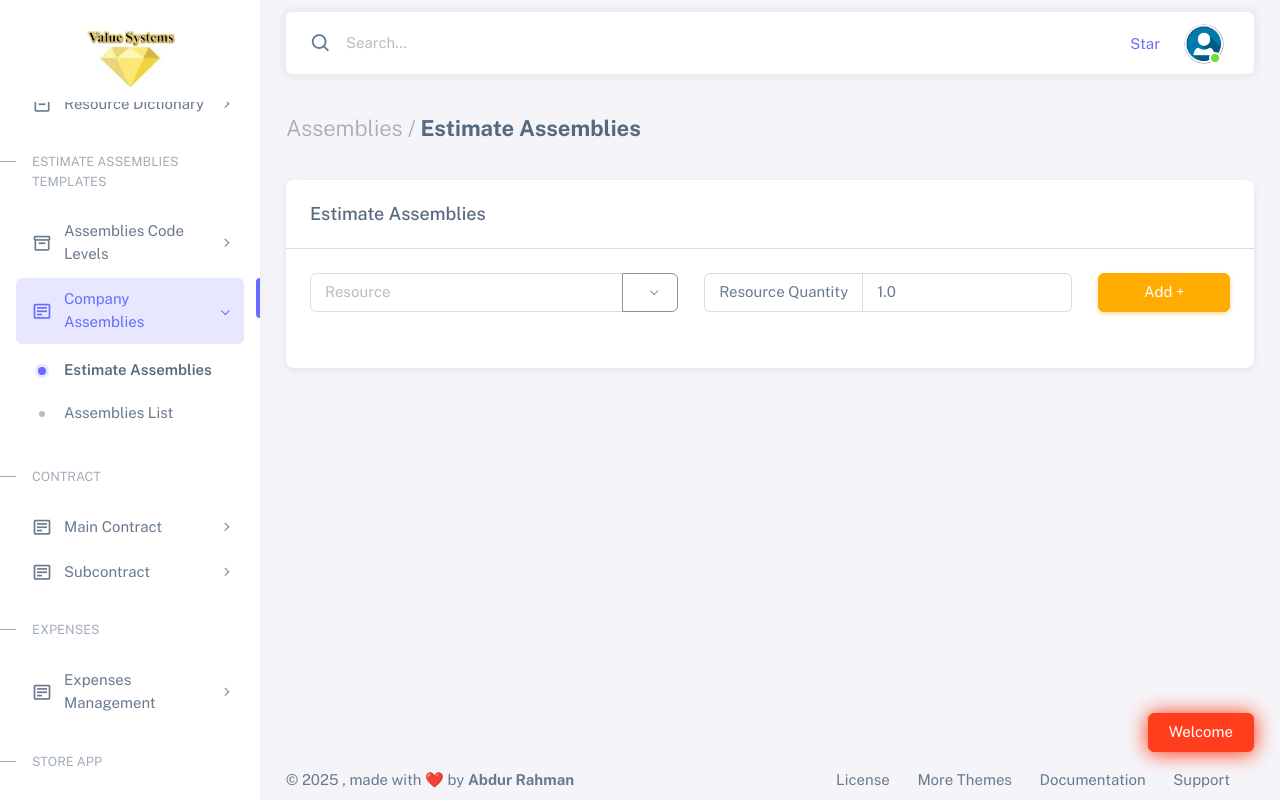
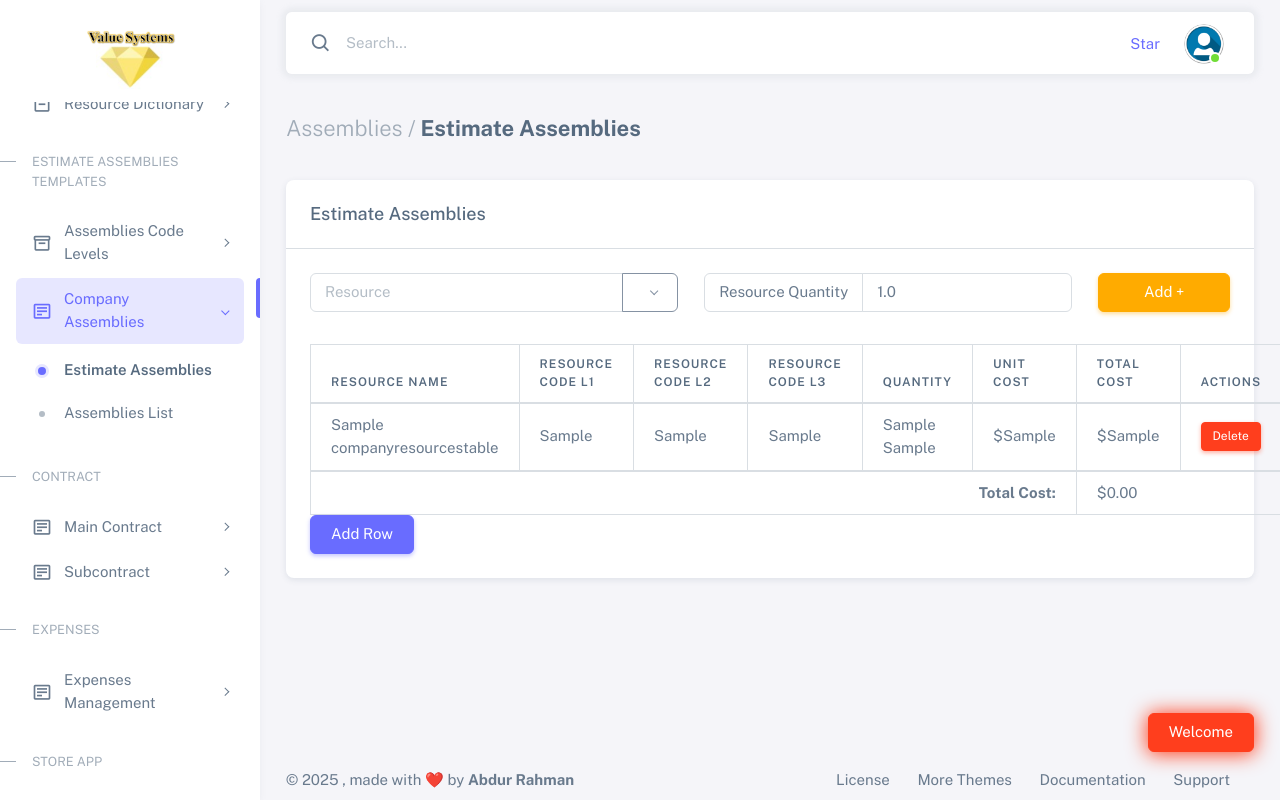
Before and after one commit to BrainSkyBD/Value_System_Project, a Django app: page /edit_assembly/1/ in a window 1280 px wide. Run offline with Django 5.2, Linux system fonts and the light colour scheme; a user stored in the database is signed in; tables that the repository leaves empty hold one stand-in row (values such as "Sample post"); some libraries are stand-ins or nearby versions.

Commit message:
add edit in html

```diff
--- a/assembliesApp/urls.py
+++ b/assembliesApp/urls.py
@@ -8,6 +8,8 @@ urlpatterns = [
     path('assemblies_list', views.assemblies_list, name="assemblies_list"),
     path('edit_assembly/<int:pk>/', views.edit_assembly, name="edit_assembly"),
     path('assemblies_Delete/<int:pk>/', views.assemblies_Delete, name="assemblies_Delete"),
+
+    path('delete-resource/', views.delete_resource, name='delete_resource'),
 
     path('Assemblies_Code_L1_module/', views.Assemblies_Code_L1_module, name="Assemblies_Code_L1_module"),
     path('Assemblies_Code_L2_module/', views.Assemblies_Code_L2_module, name="Assemblies_Code_L2_module"),
--- a/assembliesApp/views.py
+++ b/assembliesApp/views.py
@@ -141,6 +141,7 @@ def edit_assembly(request, pk):
         get_assembly_record = Estimation_Assemblies_Table.objects.filter(id=pk).last()
         filter_Estimation_Assemblies_Resource_Details = Estimation_Assemblies_Resource_Details_Table.objects.filter(Estimation_Assemblies=get_assembly_record)
 
+
         # Filter resources and assemblies related to the company
         filter_resources_query = CompanyResourcesTable.objects.filter(Company_Details=company_details_record).select_related('Resource_Code_L3')
         filter_company_Assemblies_Code_L1_query = Assemblies_Code_L1_Table.objects.filter(Company_Details=company_details_record)
@@ -177,6 +178,28 @@ def assemblies_Delete(request, pk):
     except Exception as exc:
         messages.success(request, f"{exc}")
         return redirect('assemblies_list')
+
+
+def delete_resource(request):
+    if request.method == 'POST':
+        print('sohel')
+        try:
+            data = json.loads(request.body)
+            resource_id = data.get('resource_id')
+            print('resource_idresource_id')
+            print(data)
+            print(resource_id)
+
+            # Delete the resource from the database
+            # Example:
+            # ResourceModel.objects.filter(id=resource_id).delete()
+
+            return JsonResponse({'success': True})
+        except Exception as e:
+            return JsonResponse({'success': False, 'error': str(e)})
+    return JsonResponse({'success': False, 'error': 'Invalid request method'})
+
+
 
 
 
--- a/templates/assembliesApp/edit_estimate_assemblies.html
+++ b/templates/assembliesApp/edit_estimate_assemblies.html
@@ -162,7 +162,7 @@
             <!-- Resource Selection and Quantity Input -->
 
 
-          <table id="resourceTable" class="table table-bordered" style="display: none;">
+          <table id="resourceTable" class="table table-bordered">
               <thead>
                 <tr>
                   <th>Resource Name</th>
@@ -172,18 +172,34 @@
                   <th>Quantity</th>
                   <th>Unit Cost</th>
                   <th>Total Cost</th>
+                  <th>Actions</th>
                 </tr>
               </thead>
               <tbody id="resourceTableBody">
-                <!-- Rows will be added here dynamically -->
+                {% for exist_resource in filter_Estimation_Assemblies_Resource_Details %}
+                <tr>
+                  <td>{{ exist_resource.Resource_record.Resource_Name }}</td>
+                  <td>{{ exist_resource.Resource_record.Resource_Code_L1.Resource_Code_L1 }}</td>
+                  <td>{{ exist_resource.Resource_record.Resource_Code_L2.Resource_Code_L2 }}</td>
+                  <td>{{ exist_resource.Resource_record.Resource_Code_L3.Resource_Code_L3 }}</td>
+                  <td>{{ exist_resource.Quantity }} {{ exist_resource.Unit_of_Measure }}</td>
+                  <td>${{ exist_resource.Resource_Budget_Unit_Cost }}</td>
+                  <td class="row-total">${{ exist_resource.Unit_Cost }}</td>
+                  <td>
+                    <button type="button" class="btn btn-danger btn-sm delete-row">Delete</button>
+                  </td>
+                </tr>
+                {% endfor %}
               </tbody>
               <tfoot>
                 <tr>
                   <td colspan="6" style="text-align: right;"><strong>Total Cost:</strong></td>
-                    <td>$<span id="totalCost">0.00</span></td>
+                  <td colspan="2">$<span id="totalCost">0.00</span></td>
                 </tr>
               </tfoot>
             </table>
+            <button id="addRowButton" class="btn btn-primary">Add Row</button>
+
 
           <!-- Button to submit or process the resources -->
           <div class="text-center mt-3" id="div_save_button" style="display: none;">
@@ -301,6 +317,8 @@
 
   <script>
     document.addEventListener("DOMContentLoaded", function() {
+
+    calculateTotalCost();
     const AssembliesCodeL1Select = document.getElementById("Assemblies_Code_L1");
     const AssembliesCodeL2Select = document.getElementById("Assemblies_Code_L2");
     const AssembliesCodeL3Select = document.getElementById("Assemblies_Code_L3");
@@ -413,9 +431,7 @@
     let totalCost = 0;
 
 function addItem() {
-    // Get selected resource and quantity
     const resourceSelect = document.getElementById('numberInput');
-    // const selectedOption = resourceSelect.options[resourceSelect.selectedIndex];
     const selectedOption = resourceSelect;
     const resourceName = selectedOption.getAttribute('data-name');
     const unitCost = parseFloat(selectedOption.getAttribute('data-price')) || 0;
@@ -431,27 +447,19 @@ function addItem() {
         return;
     }
 
-    // Show the table if it's hidden
     const table = document.getElementById('resourceTable');
     if (table.style.display === 'none') {
         table.style.display = 'table';
     }
 
-    // Calculate the total cost for this item
     const itemTotalCost = unitCost * quantity;
-
-    // Add a new row to the table
     const tableBody = document.getElementById('resourceTableBody');
 
-
-
     let list_resourses_ids = document.getElementById('list_resourses_ids').value;
-    // Check if the input value is empty
     if (list_resourses_ids === "") {
         list_resourses_ids = [];
     } else {
         try {
-                // Try to parse the input value as JSON
             list_resourses_ids = JSON.parse(list_resourses_ids);
             if (!Array.isArray(list_resourses_ids)) {
                 throw new Error("Input is not an array");
@@ -462,7 +470,6 @@ function addItem() {
         }
     }
 
-
     const newRow = document.createElement('tr');
     newRow.innerHTML = `
         <td>${resourceName}</td>
@@ -471,32 +478,46 @@ function addItem() {
         <td>${resourceCodeL3}</td>
         <td>${quantity.toFixed(2)} ${unitOfMeasure}</td>
         <td>$${unitCost.toFixed(2)}</td>
-        <td>$${itemTotalCost.toFixed(2)}</td>
+        <td class="row-total">$${itemTotalCost.toFixed(2)}</td>
+        <td><button type="button" class="btn btn-danger btn-sm delete-row" data-id="${resourceCode_id}">Delete</button></td>
     `;
     tableBody.appendChild(newRow);
 
-    console.log(resourceCode_id)
-    console.log('resourceCode_id')
+    newRow.querySelector(".delete-row").addEventListener("click", function () {
+        newRow.remove(); // Remove the row from the table
+        calculateTotalCost(); // Recalculate the total cost dynamically
+    });
+
+    list_resourses_ids.push([resourceCode_id, quantity.toFixed(2), itemTotalCost.toFixed(2)]);
+    document.getElementById('list_resourses_ids').value = JSON.stringify(list_resourses_ids);
+
+    calculateTotalCost(); // Recalculate the total cost dynamically
+    resetForm(); // Reset the form
+}
+
+function resetForm() {
+    document.getElementById('numberInput').selectedIndex = 0;
+    document.getElementById('resourceQuantity').value = 1.0;
+}
+
+function calculateTotalCost() {
+    let totalCost = 0;
+    document.querySelectorAll("#resourceTableBody .row-total").forEach((row) => {
+        const rowTotal = parseFloat(row.textContent.replace("$", "")) || 0;
+        totalCost += rowTotal;
+    });
+    document.getElementById('totalCost').innerText = `${totalCost.toFixed(2)}`;
+}
 
 
 
-    // Update the overall total cost
-    totalCost += itemTotalCost;
-    document.getElementById('totalCost').innerText = `${totalCost.toFixed(2)}`;
 
-    resource_quantity = [resourceCode_id, quantity.toFixed(2), totalCost.toFixed(2)]
-    // Example of appending an item to the list
-    list_resourses_ids.push(resource_quantity);
-    // Store the array back to the input as a JSON string
-    document.getElementById('list_resourses_ids').value = JSON.stringify(list_resourses_ids);
+//sohel add start
 
 
-    // Reset the form for the next entry
-    resourceSelect.selectedIndex = 0;
-    document.getElementById('resourceQuantity').value = 1.0;
+//sohel add end
 
-    document.getElementById('div_save_button').style.display = 'block';
-}
+
 
 
 function show_existing_records() {
@@ -618,7 +639,8 @@ function show_existing_records() {
         <td>${resourceCodeL3}</td>
         <td>${quantity.toFixed(2)} ${unitOfMeasure}</td>
         <td>$${unitCost.toFixed(2)}</td>
-        <td>$${itemTotalCost.toFixed(2)}</td>
+        <td class="row-total">$${itemTotalCost.toFixed(2)}</td>
+        <td><button type="button" class="btn btn-danger btn-sm delete-row">Delete</button></td>
     `;
     tableBody.appendChild(newRow);
 
@@ -628,8 +650,8 @@ function show_existing_records() {
 
 
     // Update the overall total cost
-    totalCost += itemTotalCost;
-    document.getElementById('totalCost').innerText = `${totalCost.toFixed(2)}`;
+    //totalCost += itemTotalCost;
+    //document.getElementById('totalCost').innerText = `${totalCost.toFixed(2)}`;
 
     resource_quantity = [resourceCode_id, quantity.toFixed(2), totalCost.toFixed(2)]
     // Example of appending an item to the list
@@ -639,11 +661,75 @@ function show_existing_records() {
 
 
     // Reset the form for the next entry
-    resourceSelect.selectedIndex = 0;
-    document.getElementById('resourceQuantity').value = 1.0;
+    //resourceSelect.selectedIndex = 0;
+    //document.getElementById('resourceQuantity').value = 1.0;
 
     document.getElementById('div_save_button').style.display = 'block';
 }
 
   </script>
+
+
+
+  <script>
+
+      // Delete row function
+    document.addEventListener('click', function (event) {
+        if (event.target.classList.contains('delete-row')) {
+            const button = event.target;
+            const row = button.closest('tr');
+            const resourceId = button.getAttribute('data-id');
+
+            // Send an AJAX request to delete from the database
+            if (confirm("Are you sure you want to delete this item?")) {
+                fetch('/delete-resource/', {
+                    method: 'POST',
+                    headers: {
+                        'Content-Type': 'application/json',
+                        'X-CSRFToken': getCookie('csrftoken') // For Django CSRF protection
+                    },
+                    body: JSON.stringify({ resource_id: resourceId })
+                })
+                    .then(response => response.json())
+                    .then(data => {
+                        if (data.success) {
+                            // Remove the row from the table
+                            row.remove();
+
+                            // Update the total cost
+                            const itemTotalCost = parseFloat(row.children[6].innerText.replace('$', ''));
+                            totalCost -= itemTotalCost;
+                            document.getElementById('totalCost').innerText = `${totalCost.toFixed(2)}`;
+
+                            alert("Item deleted successfully!");
+                        } else {
+                            alert("Failed to delete item: " + data.error);
+                        }
+                    })
+                    .catch(error => {
+                        console.error("Error deleting resource:", error);
+                        alert("An error occurred while deleting the item.");
+                    });
+            }
+        }
+    });
+
+    // Function to get CSRF token
+    function getCookie(name) {
+        let cookieValue = null;
+        if (document.cookie && document.cookie !== '') {
+            const cookies = document.cookie.split(';');
+            for (let i = 0; i < cookies.length; i++) {
+                const cookie = cookies[i].trim();
+                if (cookie.substring(0, name.length + 1) === (name + '=')) {
+                    cookieValue = decodeURIComponent(cookie.substring(name.length + 1));
+                    break;
+                }
+            }
+        }
+        return cookieValue;
+    }
+
+  </script>
+
 {% endblock %}
```
Lines whose indentation alone changed are shown as unchanged.
